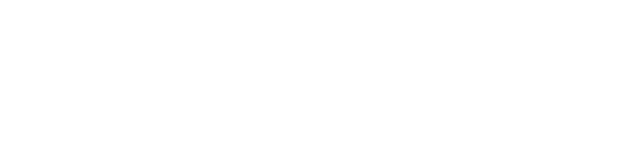
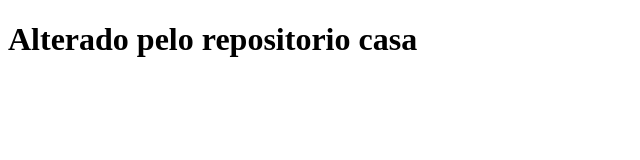
Before and after one commit to Claudio227/gerencia-casa, a plain HTML site: page index.html in a window 1280 px wide. Shown: the whole page, without its empty margins (0-640 px from the left). Drawn offline with Linux system fonts and the light colour scheme.

Commit message:
create script.js & upgrade index

```diff
--- a/index.html
+++ b/index.html
@@ -6,6 +6,6 @@
     <title>GitHub</title>
 </head>
 <body>
-
+    <h1>Alterado pelo repositorio casa</h1>
 </body>
 </html>
--- /dev/null
+++ b/script.js
@@ -0,0 +1 @@
+console.log('Hello, world!');
```
